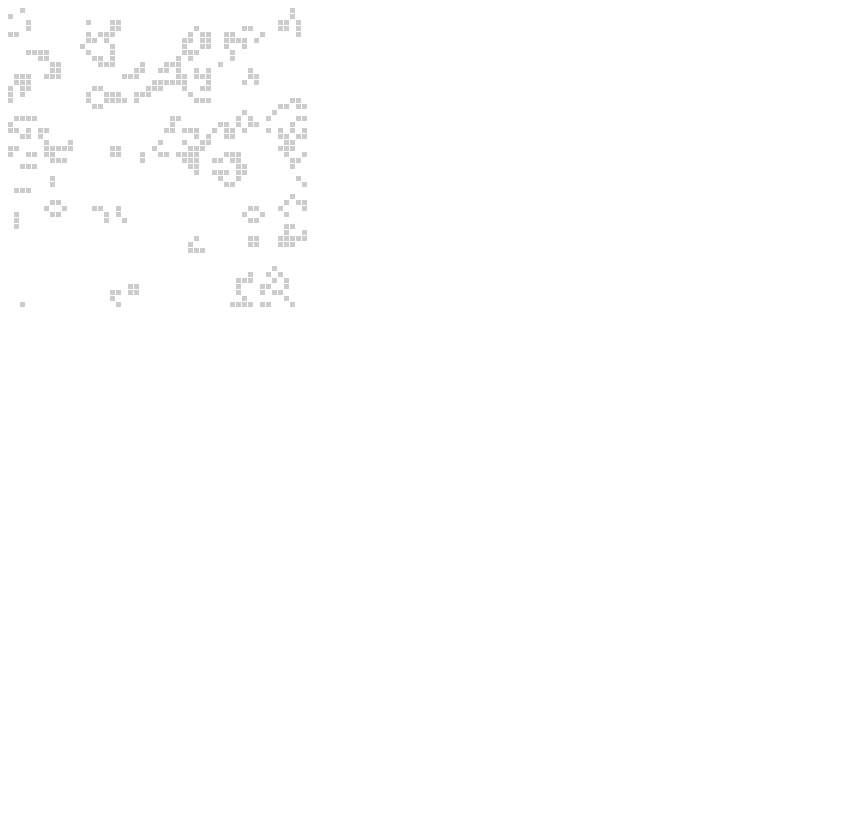
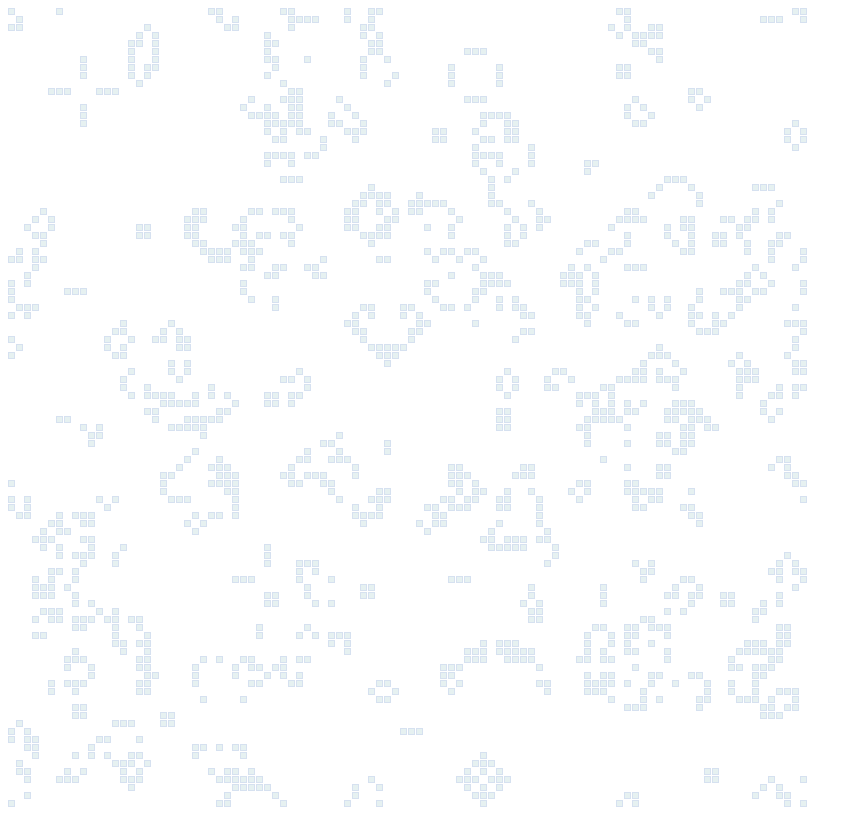
Before and after one commit to eriknoorland/gameOfLife, a plain HTML site: page index.html in a window 1280 px wide. Shown: the whole page, without its empty margins (0-862 px from the left). Drawn offline with Linux system fonts and the light colour scheme.

Commit message:
Replace JSON.stringify with toString for performance gains, Update cell appearance

```diff
--- a/index.html
+++ b/index.html
@@ -8,14 +8,18 @@
       }
 
       .state {
+        box-sizing: border-box;
         display: inline-block;
         margin: 0 1px 1px 0;
-        width: 5px;
-        height: 5px;
+        width: 7px;
+        height: 7px;
+        border: 1px solid #fff;
       }
 
       .state-1 {
-        background: #ccc;
+        background: #9ecbc8;
+        border-color: #618bc7;
+        opacity: .25;
       }
     </style>
   </head>
--- a/main.js
+++ b/main.js
@@ -1,6 +1,7 @@
 const gol = document.getElementById('gol');
-const numRows = 50;
+const numRows = 100;
 const numCols = numRows;
+const intervalDuration = 100;
 
 let state = [];
 let interval;
@@ -13,7 +14,7 @@ function start() {
 
   renderState(state);
 
-  interval = setTimeout(update, 250);
+  interval = setTimeout(update, intervalDuration);
 }
 
 /**
@@ -101,14 +102,14 @@ function renderState(state) {
 function update() {
   let newState = determineState(state);
 
-  if(JSON.stringify(newState) === JSON.stringify(state)) {
+  if(newState.toString() === state.toString()) {
     clearTimeout(interval);
     start();
     return;
   }
 
   renderState(newState);
-  interval = setTimeout(update, 250);
+  interval = setTimeout(update, intervalDuration);
 
   state = newState;
 }
```
